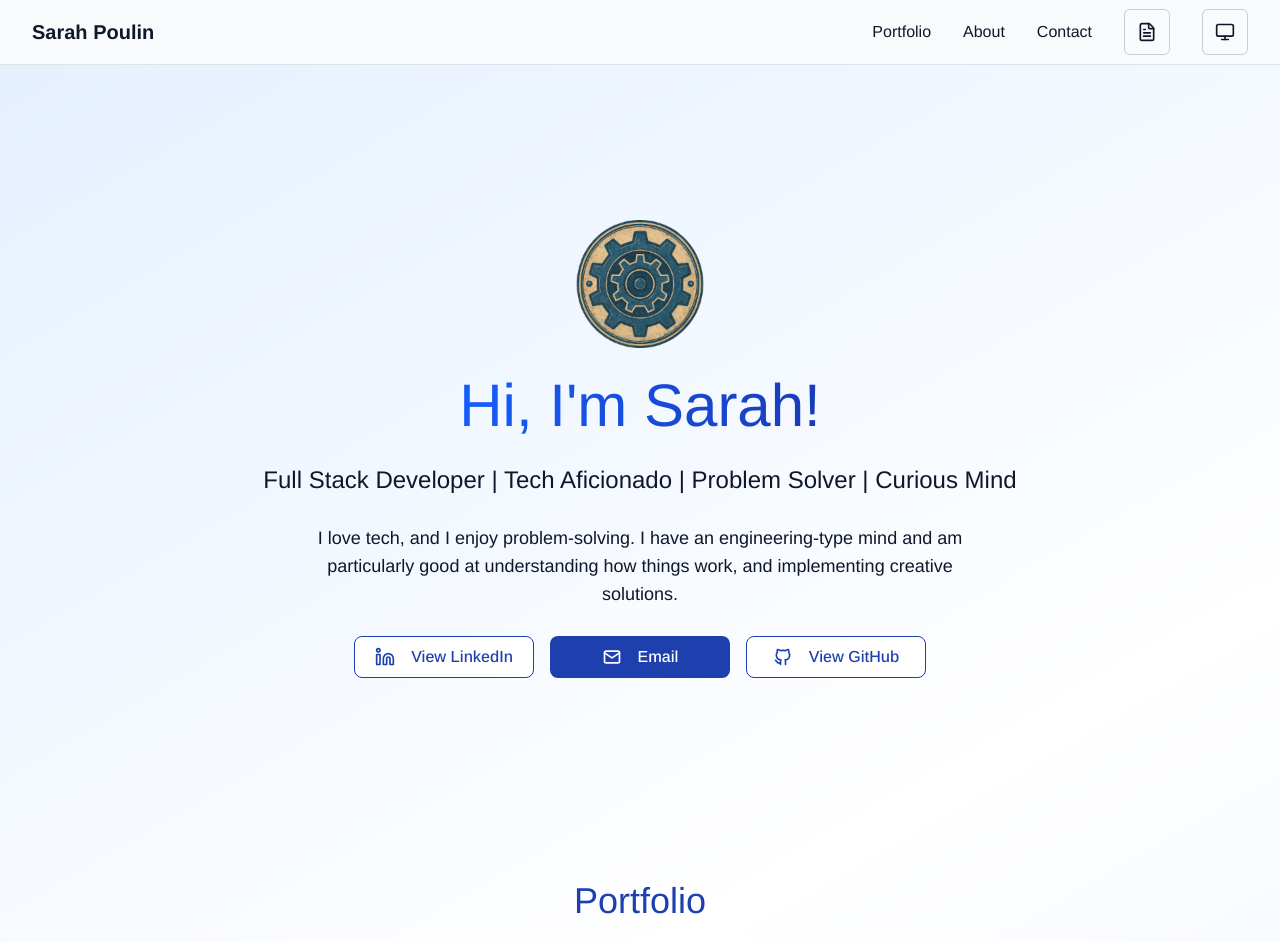
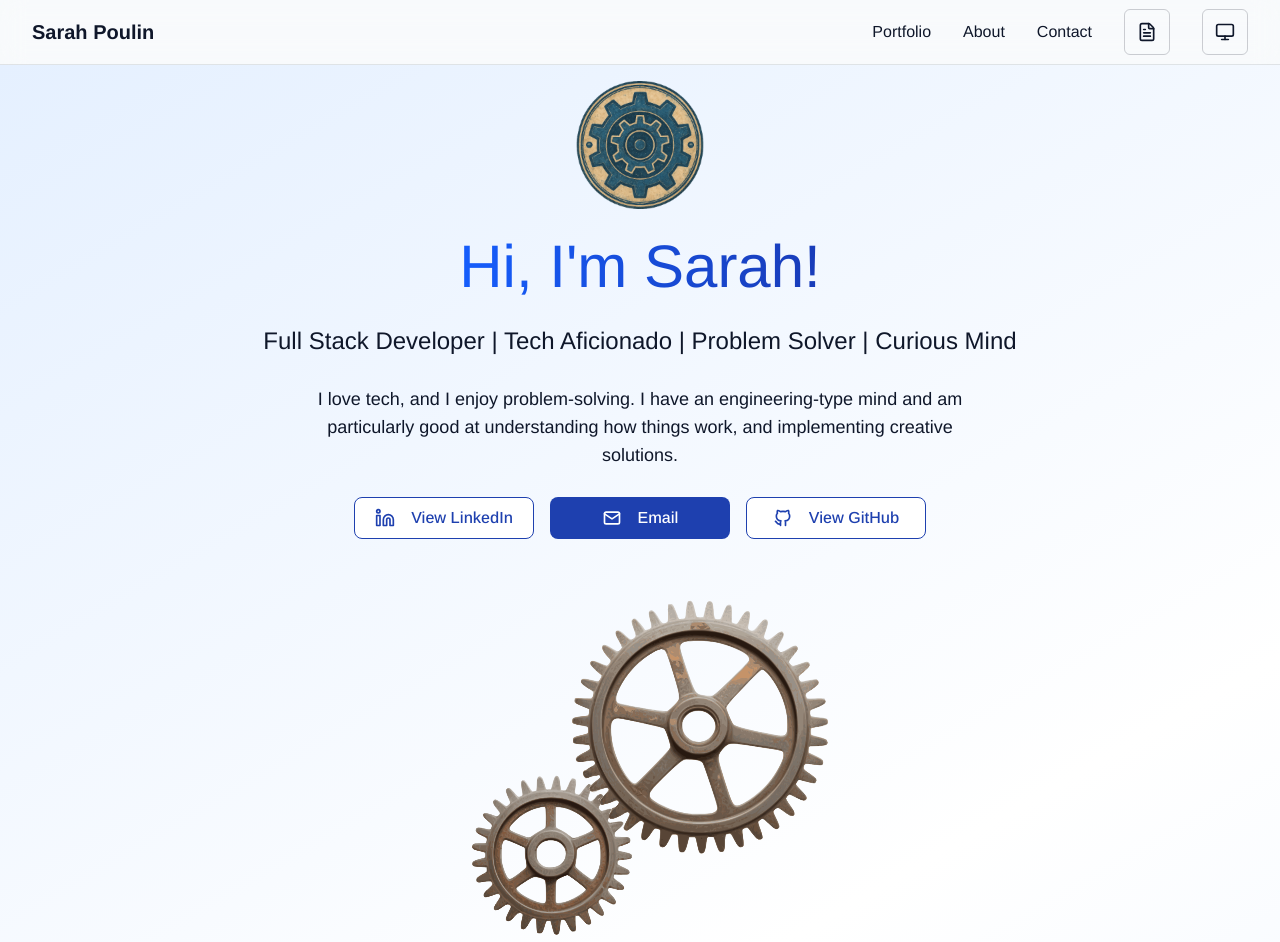
Before and after one commit to threehappypenguins/portfolio, a Next.js app: page / in a window 1280 px wide. Shown: the top 942 px of the page. Built offline with nearby package versions, Linux system fonts and the light colour scheme.

Commit message:
Added animated gears/cogs

```diff
--- /dev/null
+++ b/app/components/gears.tsx
@@ -0,0 +1,69 @@
+"use client";
+
+import { useEffect, useRef } from "react";
+
+// Adjust scroll multiplier to control rotation speed
+const SCROLL_MULTIPLIER = 0.25;
+
+// Gear radii based on rendered Tailwind sizes (w/h / 2)
+const GEAR1_RADIUS = 32; // w-32 → 64px, radius = 32
+const GEAR2_RADIUS = 56; // w-56 → 112px, radius = 56
+const GEAR_2_SPEED_RATIO = GEAR1_RADIUS / GEAR2_RADIUS; // 0.5714
+
+export default function ScrollGears() {
+  const gear1Ref = useRef<HTMLImageElement>(null);
+  const gear2Ref = useRef<HTMLImageElement>(null);
+
+  const lastScrollY = useRef(0);
+  const rotation = useRef(0);
+
+  useEffect(() => {
+    // Respect prefers-reduced-motion setting
+    if (window.matchMedia("(prefers-reduced-motion: reduce)").matches) return;
+
+    lastScrollY.current = window.scrollY;
+    let ticking = false;
+
+    const onScroll = () => {
+      if (!ticking) {
+        window.requestAnimationFrame(() => {
+          const currentScrollY = window.scrollY;
+          const delta = currentScrollY - lastScrollY.current;
+
+          rotation.current += delta * SCROLL_MULTIPLIER;
+
+          if (gear1Ref.current)
+            gear1Ref.current.style.transform = `rotate(${rotation.current}deg)`;
+          if (gear2Ref.current)
+            gear2Ref.current.style.transform = `rotate(${
+              -rotation.current * GEAR_2_SPEED_RATIO
+            }deg)`;
+
+          lastScrollY.current = currentScrollY;
+          ticking = false;
+        });
+        ticking = true;
+      }
+    };
+
+    window.addEventListener("scroll", onScroll, { passive: true });
+    return () => window.removeEventListener("scroll", onScroll);
+  }, []);
+
+  return (
+    <div className="gear-group relative w-52 h-44 sm:w-64 sm:h-64 mx-auto my-12 sm:my-24">
+      <img
+        ref={gear1Ref}
+        src="/gear1.svg"
+        alt="Gear 1"
+        className="absolute -left-1 top-3/4 w-24 h-24 sm:-left-10 sm:top-3/4 sm:w-40 sm:h-40 -translate-y-1/2 origin-center transform-gpu"
+      />
+      <img
+        ref={gear2Ref}
+        src="/gear2.svg"
+        alt="Gear 2"
+        className="absolute left-12 top-1/4 w-42 h-42 sm:left-15 sm:top-1/4 sm:w-64 sm:h-64 -translate-y-1/2 origin-center transform-gpu"
+      />
+    </div>
+  );
+}
--- a/app/page.tsx
+++ b/app/page.tsx
@@ -1,12 +1,13 @@
 import { IconBrandGithub, IconMail } from "@tabler/icons-react";
 import { IconBrandLinkedin } from "./components/icons";
 import Image from "next/image";
+import ScrollGears from "./components/gears";
 import { Timeline } from "./components/timeline";
 
 export default function Home() {
   return (
     <main className="min-h-screen flex flex-col items-center p-4 bg-gradient-bg">
-      <div className="min-h-screen flex flex-col items-center justify-center w-full max-w-4xl px-4 space-y-7 pb-16" >
+      <div className="min-h-screen flex flex-col items-center justify-center w-full max-w-4xl px-4 space-y-7 pb-16">
         <Image
           src="/logo.png"
           alt="Gear logo"
@@ -60,6 +61,7 @@ export default function Home() {
             </a>
           </div>
         </div>
+        <ScrollGears />
       </div>
       <div id="portfolio" className="space-y-4">
         <h2 className="heading-secondary">Portfolio</h2>
```
Also changed, not shown: public/gear1.svg (added), public/gear2.svg (added).
